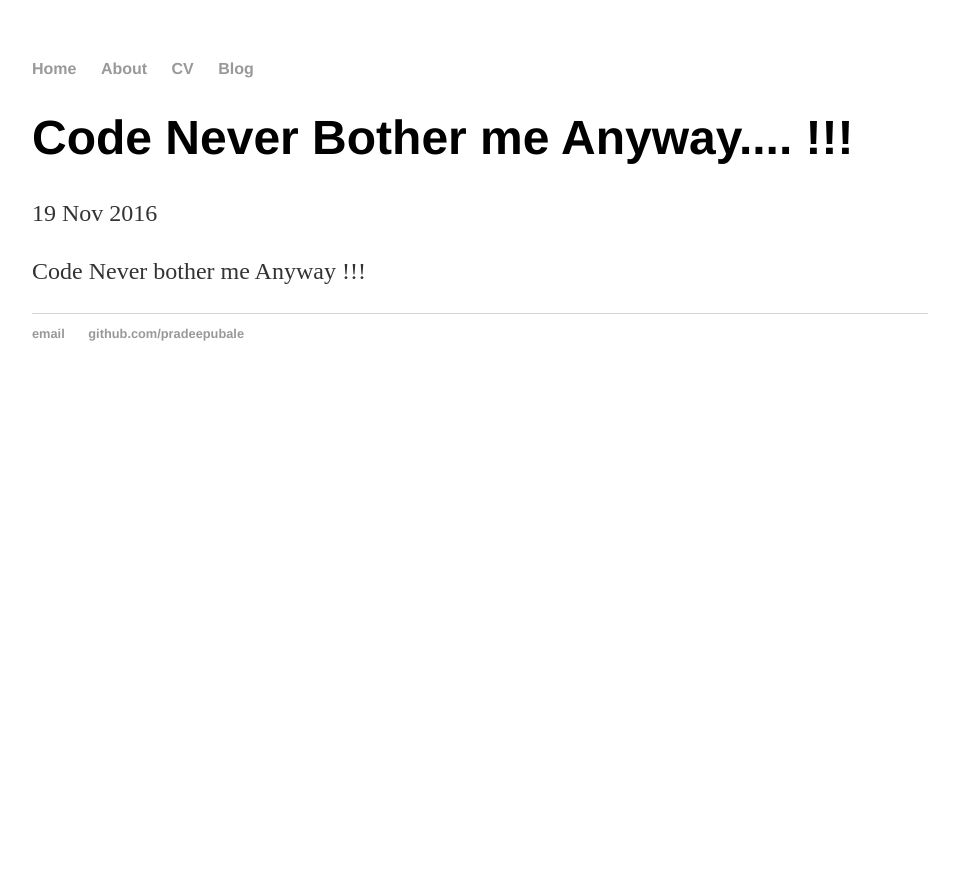
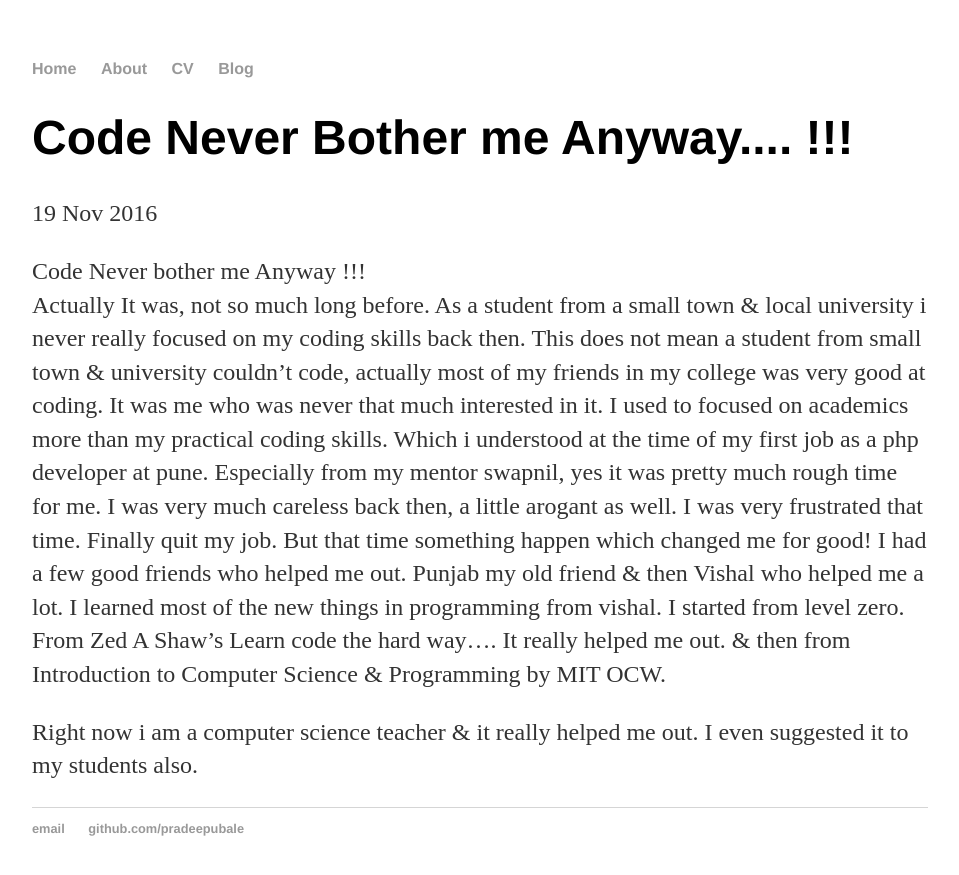
Before and after one commit to pradeepubale/pradeepubale.github.io, a Jekyll site: the page built from _posts/2016-11-19-Code-Dont-bother-me.md, in a window 1280 px wide. Shown: the top 875 px of the page, without its empty margins (160-1119 px from the left). Built offline with Jekyll 4.4.1, drawn with Linux system fonts in a browser that asks for light colours.

Commit message:
Adding initial Experience

```diff
--- a/_posts/2016-11-19-Code-Dont-bother-me.md
+++ b/_posts/2016-11-19-Code-Dont-bother-me.md
@@ -4,4 +4,23 @@ title: "Code Never Bother me Anyway.... !!!"
 date: 2016-11-19
 ---
 
-Code Never bother me Anyway !!!
+Code Never bother me Anyway !!! <br>
+Actually It was, not so much long before.
+As a student from a small town & local university i never really focused on my coding skills back then.
+This does not mean a student from small town & university couldn't code, actually most of my friends in
+my college was very good at coding.
+It was me who was never that much interested in it.
+I used to focused on academics more than my practical coding skills.
+Which i understood at the time of my first job as a php developer at pune.
+Especially from my mentor swapnil, yes it was pretty much rough time for me.
+I was very much careless back then, a little arogant as well.
+I was very frustrated that time. Finally quit my job.
+But that time something happen which changed me for good!
+I had a few good friends who helped me out. Punjab my old friend & then Vishal who helped me a lot.
+I learned most of the new things in programming from vishal.
+I started from level zero.
+From Zed A Shaw's  Learn code the hard way.... It really helped me out.
+& then from Introduction to Computer Science & Programming by MIT OCW.
+
+Right now i am a computer science teacher & it really helped me out.
+I even suggested it to my students also.
```
